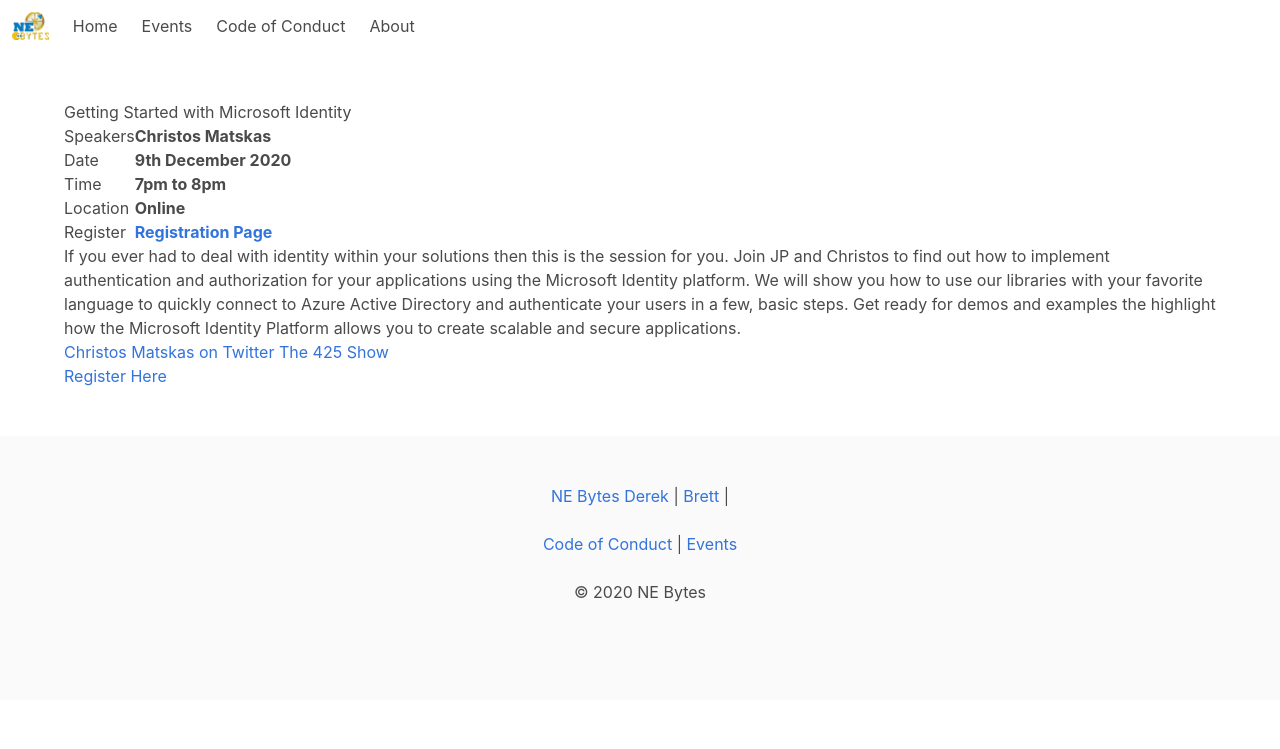
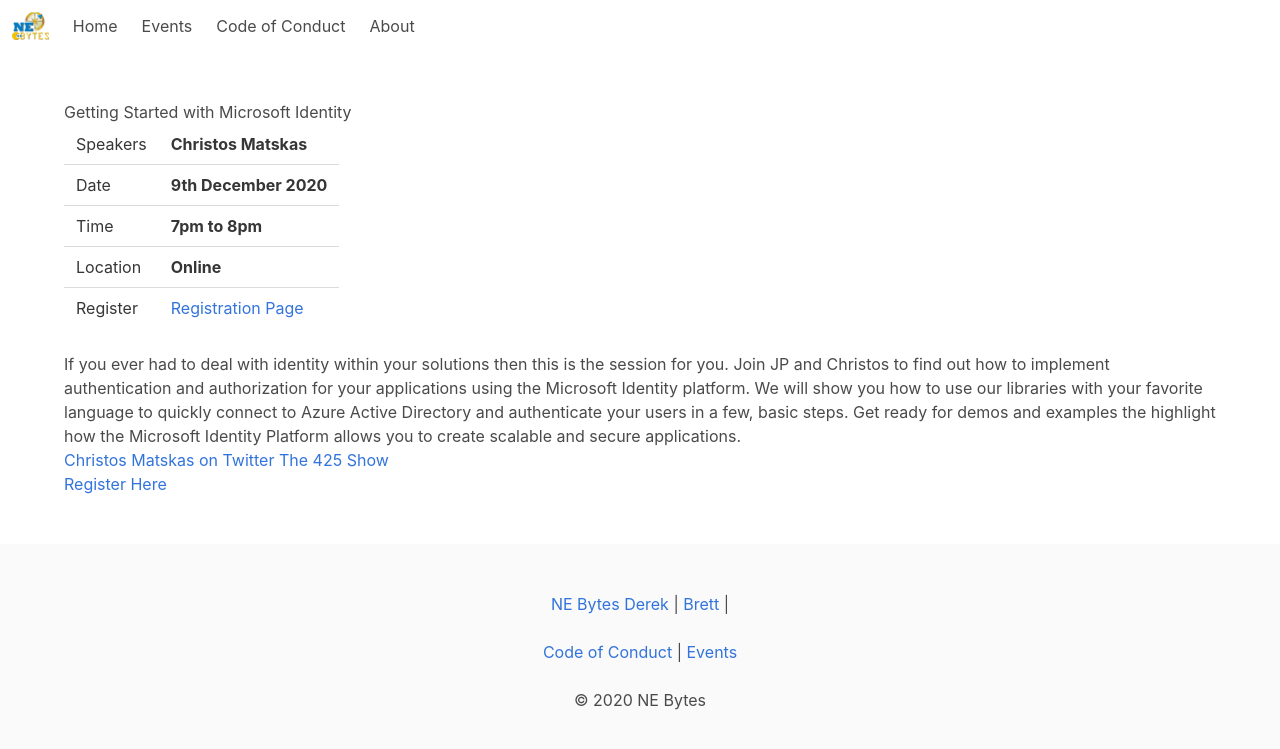
Before and after one commit to ne-bytes/ne-bytes.github.io, a Jekyll site: the page built from _posts/2020-12-09-getting-started-with-microsoft-identity.md, in a window 1280 px wide. Shown: the top 749 px of the page. Built offline with Jekyll 4.4.1, drawn with Linux system fonts in a browser that asks for light colours.

Commit message:
Update event.html

```diff
--- a/_layouts/event.html
+++ b/_layouts/event.html
@@ -8,22 +8,22 @@
     {% if page.title %}
     <h1 is-size-1>{{ page.title }}</h1>
     {% endif %}
-    <table>
+    <table class="table">
       <tbody>
       {% if page.speakers %}
-      <tr><td>Speakers</td><td class="has-text-weight-bold">{% for speaker in page.speakers %}{{ speaker }}{% endfor %}</td></tr>
+      <tr><td>Speakers</td><td>{% for speaker in page.speakers %}<strong>{{ speaker }}</strong>{% endfor %}</td></tr>
       {% endif %}
       {%if page.eventdate %}
-      <tr><td>Date</td><td class="has-text-weight-bold">{{ page.eventdate }}</td></tr>
+      <tr><td>Date</td><td><strong>{{ page.eventdate }}</strong></td></tr>
       {% endif %}
       {%if page.eventtime %}
-      <tr><td>Time</td><td class="has-text-weight-bold">{{ page.eventtime }}</td></tr>
+      <tr><td>Time</td><td><strong>{{ page.eventtime }}</strong></td></tr>
       {% endif %}
       {%if page.location %}
-      <tr><td>Location</td><td class="has-text-weight-bold">{{ page.location }}</td></tr>
+      <tr><td>Location</td><td><strong>{{ page.location }}</strong></td></tr>
       {% endif %}
       {%if page.register %}
-      <tr><td>Register</td><td class="has-text-weight-bold"><a href="{{ page.register }}">Registration Page</a></td></tr>
+      <tr><td>Register</td><td><a href="{{ page.register }}">Registration Page</a></td></tr>
       {% endif %}
       </tbody>
     </table>
```
